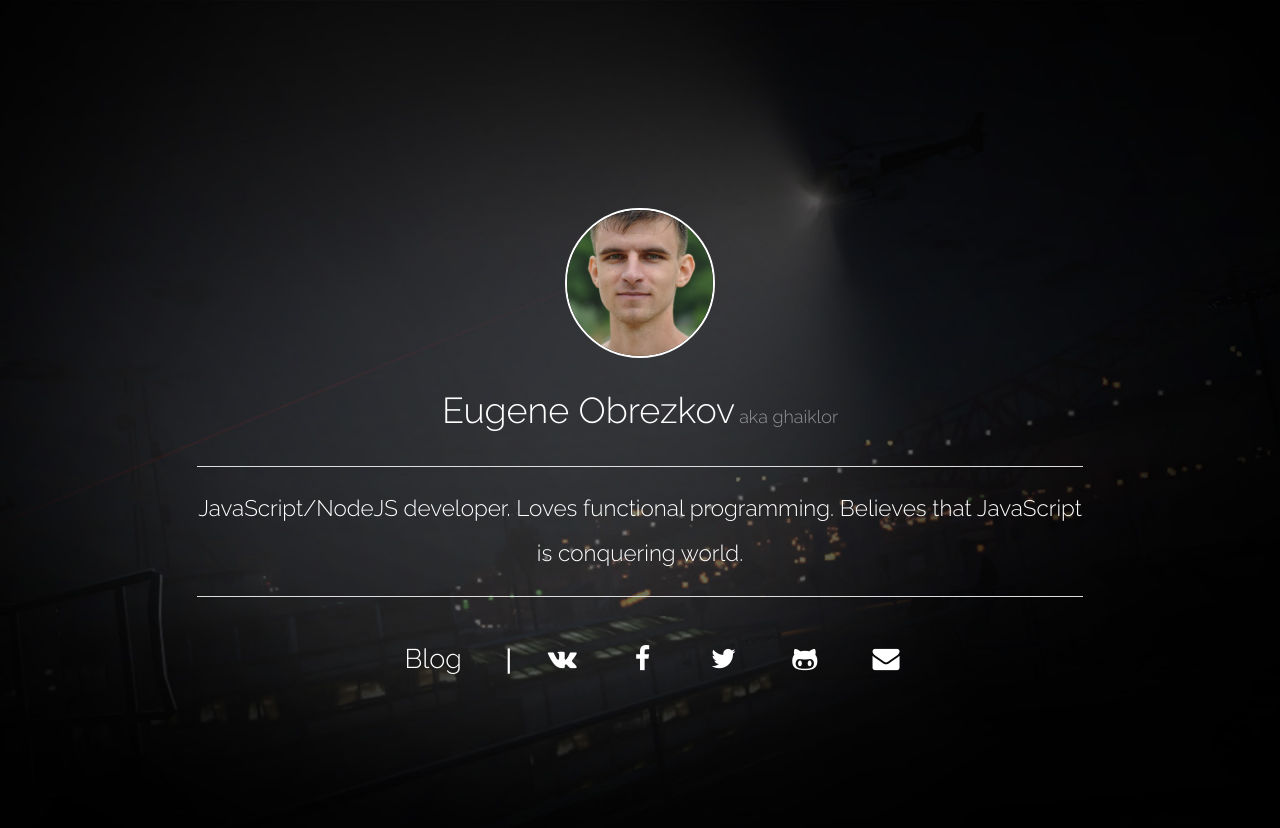
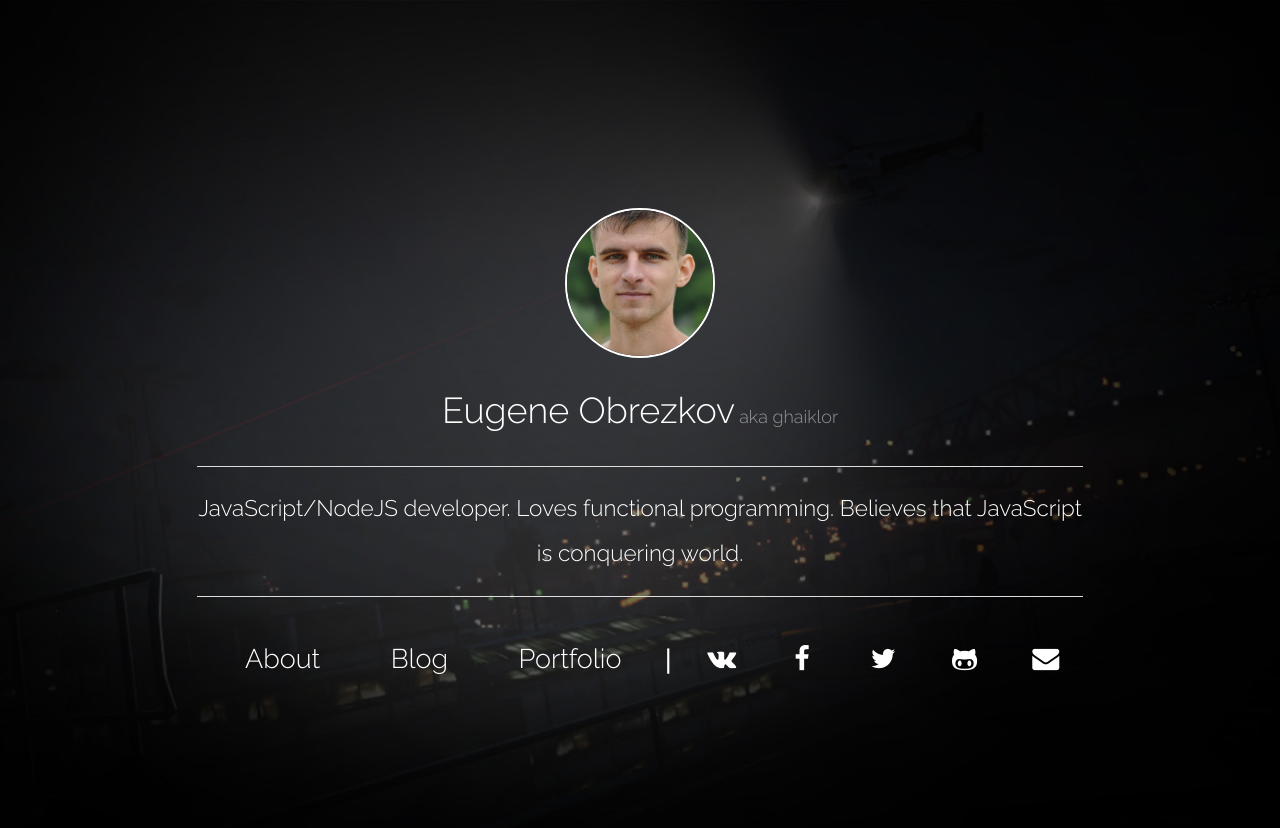
Before and after one commit to ghaiklor/ghaiklor.com, a Jekyll site: the page built from index.html, in a window 1280 px wide. Shown: the top 828 px of the page. Built offline with Jekyll 4.4.1, drawn with Linux system fonts in a browser that asks for light colours; the list of posts is cut into pages by our own code.

Commit message:
Add about and portfolio pages

```diff
--- a/index.html
+++ b/index.html
@@ -18,7 +18,9 @@ layout: default
     <hr/>
 
     <ul class="button-group contacts-group">
+      <li><a href="http://about.ghaiklor.com/" class="button round contacts-item text">About</a></li>
       <li><a href="http://blog.ghaiklor.com/" class="button round contacts-item text">Blog</a></li>
+      <li><a href="http://portfolio.ghaiklor.com/" class="button round contacts-item text">Portfolio</a></li>
       <li class="vertical-divider hidden-for-small"></li>
       <br class="show-for-small-only"/>
       <li>
```
